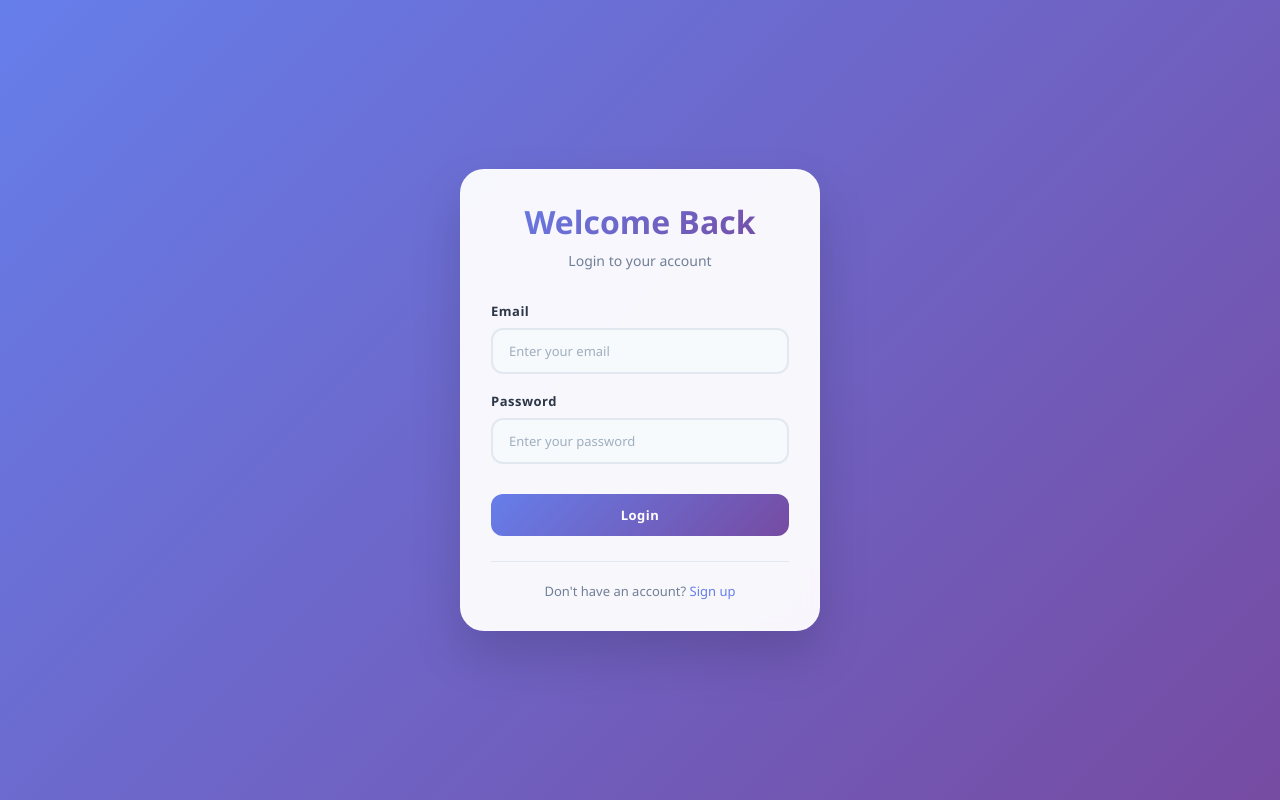
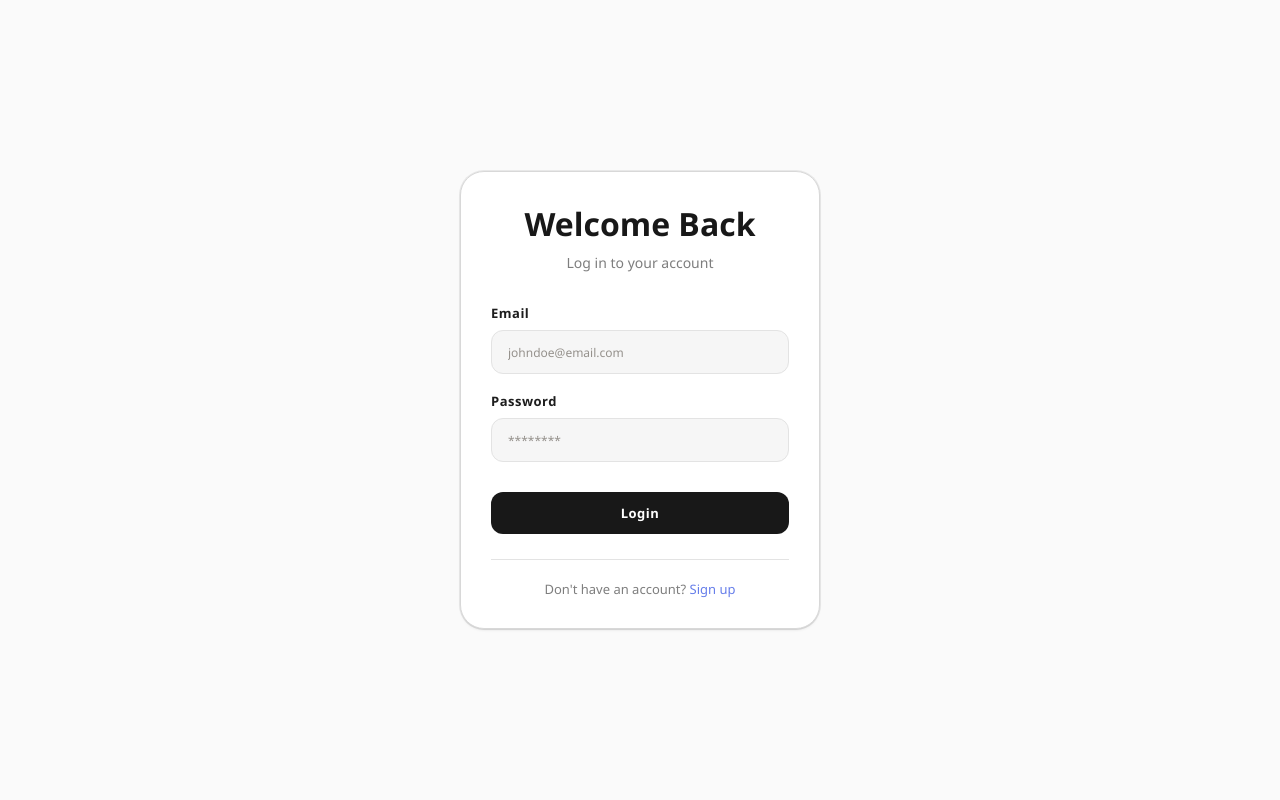
Before and after one commit to shivam-rawat-4927/Login_Signup_Page_with_Oauth_using_Prisma, a React (Create React App) app in the folder frontend/: page /login in a window 1280 px wide. Built offline with nearby package versions, Linux system fonts and the light colour scheme; the HTML template or start-up script is replaced by a standard one.

Commit message:
change colors and placeholder text of signup and login page

```diff
--- a/frontend/src/components/Auth.css
+++ b/frontend/src/components/Auth.css
@@ -4,7 +4,7 @@
   display: flex;
   align-items: center;
   justify-content: center;
-  background: linear-gradient(135deg, #667eea 0%, #764ba2 100%);
+  background-color: #fafafa;
   padding: 20px;
   font-family: 'Segoe UI', Tahoma, Geneva, Verdana, sans-serif;
 }
@@ -12,16 +12,15 @@
 .auth-card {
   display: flex;
   flex-direction: column;
-  background: rgba(255, 255, 255, 0.95);
+  background: white;
   backdrop-filter: blur(10px);
   padding: 30px;
   border-radius: 24px;
-  box-shadow: 0 25px 50px rgba(0, 0, 0, 0.15);
-  width: 100%;
+  box-shadow: 0px 2px 3px -1px rgba(0,0,0,0.1), 0px 1px 0px 0px rgba(25,28,33,0.02), 0px 0px 0px 1px rgba(25,28,33,0.08);  width: 100%;
   min-width: 360px;
   max-width: fit-content;
   animation: fadeInUp 0.8s ease-out;
-  border: 1px solid rgba(255, 255, 255, 0.2);
+  border: 1px solid #d8d8d8;
 }
 
 @keyframes fadeInUp {
@@ -41,18 +40,14 @@
 }
 
 .auth-header h2 {
-  color: #2d3748;
+  color: #181818;
   font-size: 32px;
   font-weight: 800;
   margin-bottom: 8px;
-  background: linear-gradient(135deg, #667eea 0%, #764ba2 100%);
-  -webkit-background-clip: text;
-  -webkit-text-fill-color: transparent;
-  background-clip: text;
 }
 
 .auth-header p {
-  color: #718096;
+  color: #7e7e7e;
   font-size: 14px;
   margin: 0;
   font-weight: 400;
@@ -80,7 +75,7 @@
 }
 
 .form-group label {
-  color: #2d3748;
+  color: #1d1d1d;
   font-weight: 600;
   margin-bottom: 8px;
   font-size: 13px;
@@ -89,11 +84,11 @@
 
 .form-group input {
   padding: 12px 16px;
-  border: 2px solid #e2e8f0;
+  border: 1px solid #e3e3e3;
   border-radius: 12px;
   font-size: 13px;
   transition: all 0.3s cubic-bezier(0.4, 0, 0.2, 1);
-  background-color: #f7fafc;
+  background-color: #f6f6f6;
   color: #2d3748;
   font-weight: 500;
 }
@@ -101,23 +96,27 @@
 .form-group input:focus {
   outline: none;
   border-color: #667eea;
-  background-color: white;
-  box-shadow: 0 0 0 4px rgba(102, 126, 234, 0.1);
+  background-color: #fafafa;
   transform: translateY(-1px);
 }
 
 .form-group input::placeholder {
-  color: #a0aec0;
+  color: #95918c;
+  font-size: 12px;
   font-weight: 400;
 }
 
 .form-group input:hover:not(:focus) {
   border-color: #cbd5e0;
-  background-color: white;
+  background-color: #fafafa;
+}
+
+.form-group input:active {
+  background-color: #fafafa;
 }
 
 .auth-button {
-  background: linear-gradient(135deg, #667eea 0%, #764ba2 100%);
+  background: #181818;
   color: white;
   border: none;
   padding: 12px 0px;
@@ -145,7 +144,7 @@
 
 .auth-button:hover:not(:disabled) {
   transform: translateY(-3px);
-  box-shadow: 0 15px 35px rgba(102, 126, 234, 0.4);
+  box-shadow: 0 15px 35px rgba(182, 182, 185, 0.4);
 }
 
 .auth-button:hover:not(:disabled)::before {
@@ -167,11 +166,11 @@
   text-align: center;
   margin-top: 25px;
   padding-top: 20px;
-  border-top: 1px solid #e2e8f0;
+  border-top: 1px solid #e3e3e3;
 }
 
 .auth-footer p {
-  color: #718096;
+  color: #7e7e7e;
   margin: 0;
 }
 
--- a/frontend/src/components/Login.js
+++ b/frontend/src/components/Login.js
@@ -49,7 +49,7 @@ function Login({ onLogin }) {
       <div className="auth-card">
         <div className="auth-header">
           <h2>Welcome Back</h2>
-          <p>Login to your account</p>
+          <p>Log in to your account</p>
         </div>
 
         <form onSubmit={handleSubmit} className="auth-form">
@@ -64,7 +64,7 @@ function Login({ onLogin }) {
               value={formData.email}
               onChange={handleChange}
               required
-              placeholder="Enter your email"
+              placeholder="johndoe@email.com"
             />
           </div>
 
@@ -77,7 +77,7 @@ function Login({ onLogin }) {
               value={formData.password}
               onChange={handleChange}
               required
-              placeholder="Enter your password"
+              placeholder="********"
             />
           </div>
 
--- a/frontend/src/components/Signup.js
+++ b/frontend/src/components/Signup.js
@@ -74,7 +74,7 @@ function Signup({ onLogin }) {
                 name="firstName"
                 value={formData.firstName}
                 onChange={handleChange}
-                placeholder="First name"
+                placeholder="John"
               />
             </div>
             <div className="form-group">
@@ -85,7 +85,7 @@ function Signup({ onLogin }) {
                 name="lastName"
                 value={formData.lastName}
                 onChange={handleChange}
-                placeholder="Last name"
+                placeholder="Doe"
               />
             </div>
           </div>
@@ -99,7 +99,7 @@ function Signup({ onLogin }) {
               value={formData.email}
               onChange={handleChange}
               required
-              placeholder="Enter your email"
+              placeholder="johndoe@email.com"
             />
           </div>
 
@@ -112,7 +112,7 @@ function Signup({ onLogin }) {
               value={formData.username}
               onChange={handleChange}
               required
-              placeholder="Choose a username"
+              placeholder="john_doe123"
             />
           </div>
 
@@ -125,7 +125,7 @@ function Signup({ onLogin }) {
               value={formData.password}
               onChange={handleChange}
               required
-              placeholder="Create a password"
+              placeholder="********"
             />
           </div>
 
@@ -138,7 +138,7 @@ function Signup({ onLogin }) {
               value={formData.confirmPassword}
               onChange={handleChange}
               required
-              placeholder="Confirm your password"
+              placeholder="********"
             />
           </div>
 
```
